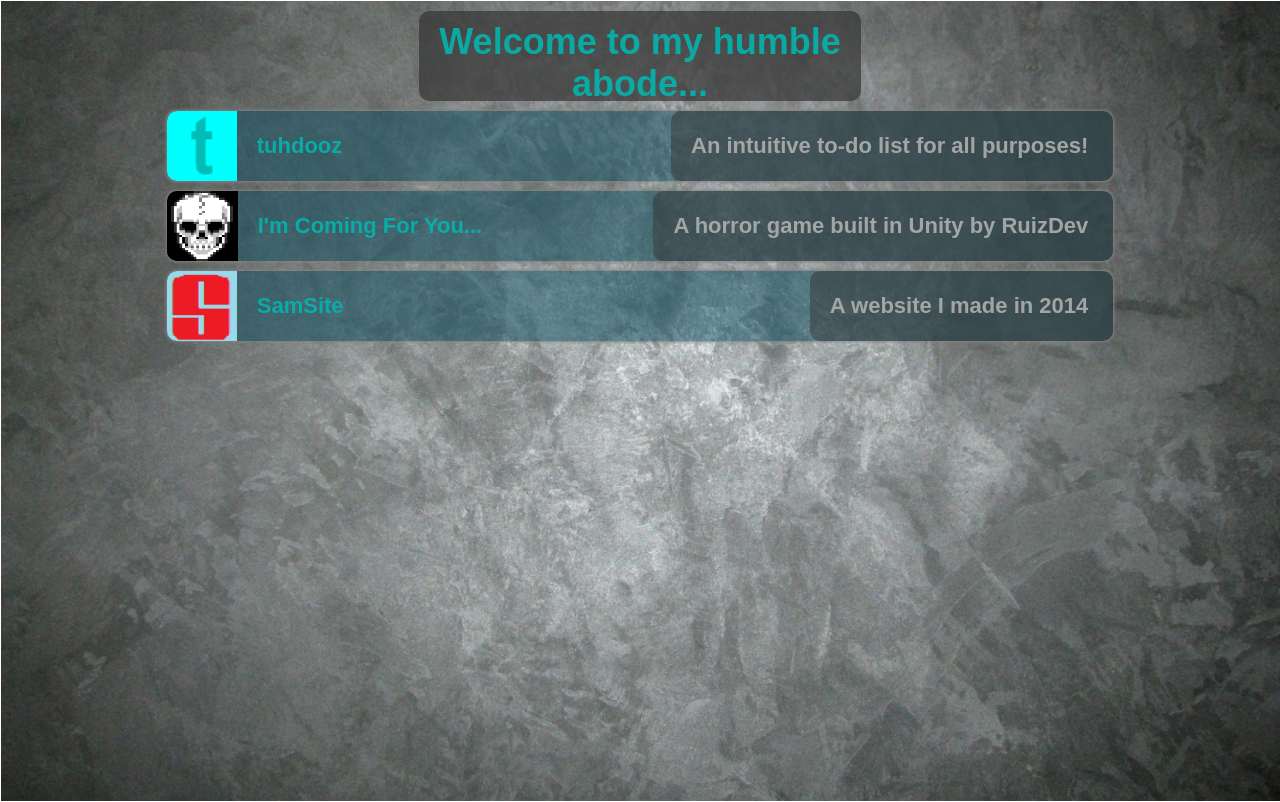
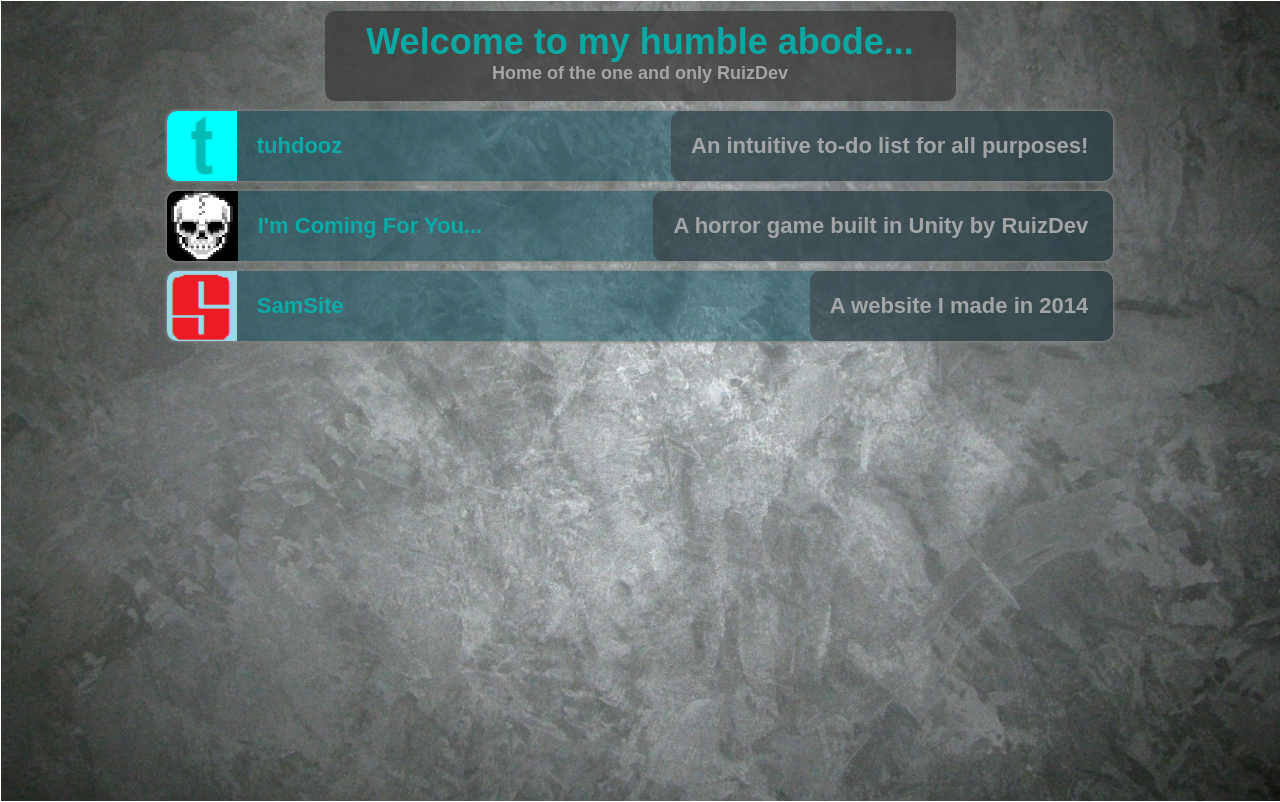
Before and after one commit to RuizDev/RuizDev.github.io, a plain HTML site: page index.htm in a window 1280 px wide. Drawn offline with Linux system fonts and the light colour scheme.

Commit message:
fix index title

```diff
--- a/indexStyle.css
+++ b/indexStyle.css
@@ -17,8 +17,8 @@ body {
 	height:90px;
 	padding: 0;
 	border-radius: 10px;
-	max-width:35%;
-	width: 35%;
+	max-width:50%;
+	width: 50%;
 	overflow: hidden;
 	background-color: rgba(54, 54, 54, 0.7);
 }
```
